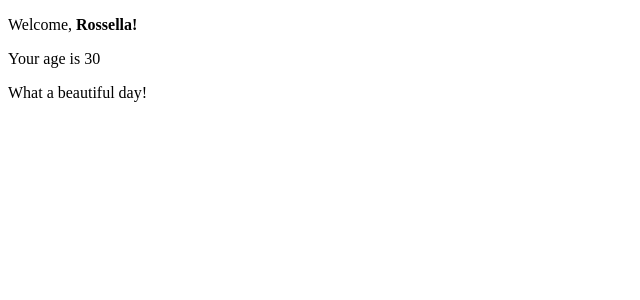
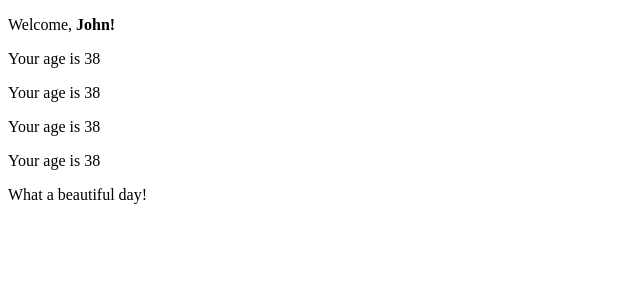
Before and after one commit to Miciaz/react-esercizi, a React (Vite) app: page / in a window 1280 px wide. Shown: the top 300 px of the page, without its empty margins (0-640 px from the left). Built offline with nearby package versions, Linux system fonts and the light colour scheme.

Commit message:
add conditional rendering-1

```diff
--- a/src/App.jsx
+++ b/src/App.jsx
@@ -4,7 +4,7 @@ import { Welcome } from "./Welcome";
 export function App() {
   return (
     <div>
-      <Welcome name='Rossella' age={30}/>
+      <Welcome name='John' age={38}/>
       <Messagge />
     </div>
   );
--- a/src/Welcome.jsx
+++ b/src/Welcome.jsx
@@ -4,7 +4,10 @@ export function Welcome({ name, age }) {
       <p>
         Welcome, <strong>{name}!</strong>
       </p>
-      <Age age={age} />
+      {age > 18 && <Age age={age} />}
+      {Boolean(age) && <Age age={age} />}
+      {age > 18 && age < 65 && <Age age={age} />}
+      {age > 18 && age < 65 && name === 'John' && <Age age={age} />}
     </div>
   );
 }
```
